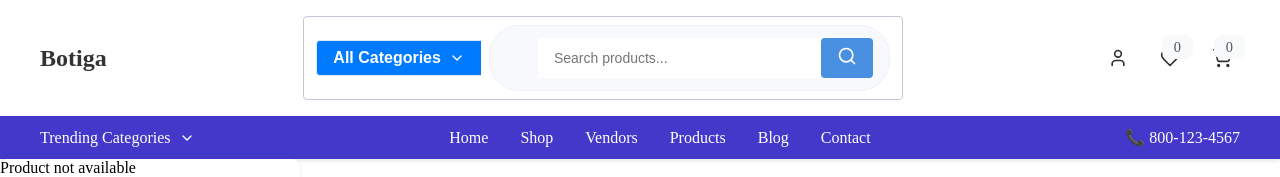
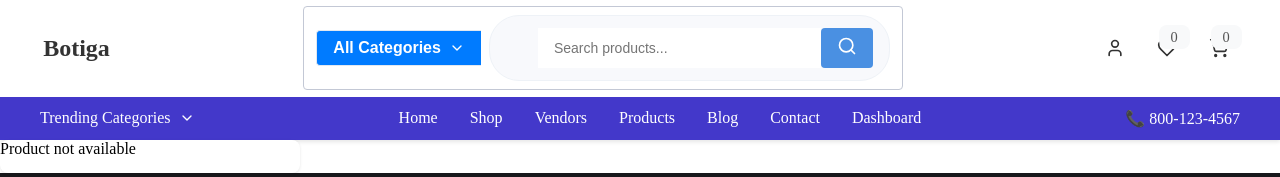
Before and after one commit to Bonaeineza31/Shopping-website, a React (Vite) app in the folder assignment/reactwebsite/: page /product/1 in a window 1280 px wide. Shown: the top 177 px of the page. Built offline with nearby package versions, Linux system fonts and the light colour scheme.

Commit message:
new changes

```diff
--- a/assignment/reactwebsite/src/components/Navbar.jsx
+++ b/assignment/reactwebsite/src/components/Navbar.jsx
@@ -76,6 +76,7 @@ const Navbar = () => {
             <li><Link to="/HomeProduct">Products</Link></li>
             <li><Link to="/blog">Blog</Link></li>
             <li><Link to="/Contact">Contact</Link></li>
+            <li><Link to="/Dashboard">Dashboard</Link></li>
           </ul>
           <div className="contact-number">📞 800-123-4567</div>
         </div>
--- a/assignment/reactwebsite/src/styles/home.css
+++ b/assignment/reactwebsite/src/styles/home.css
@@ -138,7 +138,7 @@
   padding: 0 1rem;
 }
 
-.products-grid {
+.product2-grid {
   display: grid;
   grid-template-columns: repeat(auto-fit, minmax(250px, 1fr));
   gap: 2rem;
@@ -159,14 +159,9 @@
 .shop-now-btn:hover {
   background: #333;
 }
-.products-grid {
-  display: grid;
-  grid-template-columns: repeat(auto-fit, minmax(250px, 1fr));
-  gap: 2rem;
-  margin: 2rem 0;
-}
 
-.product-image-container {
+
+.product2-image-container {
   position: relative;
   overflow: hidden;
 }
@@ -187,7 +182,7 @@
   transition: opacity 0.3s ease;
 }
 
-.product-image-container:hover .hover-overlay {
+.product2-image-container:hover .hover-overlay {
   opacity: 1;
 }
 
--- a/assignment/reactwebsite/src/styles/navbar.css
+++ b/assignment/reactwebsite/src/styles/navbar.css
@@ -4,13 +4,13 @@
   }
 
   .container {
-    max-width: 1200px;
+    max-width: 900px;
     margin: 0 auto;
     padding: 0 1rem;
   }
 
   .top-navbar {
-    padding: 1rem 0;
+    padding: 0.2rem 0;
     background: white;
   }
 
@@ -19,6 +19,7 @@
     align-items: center;
     justify-content: space-between;
     gap: 2rem;
+    padding: 0.2rem;
   }
 
   .logo {
```
